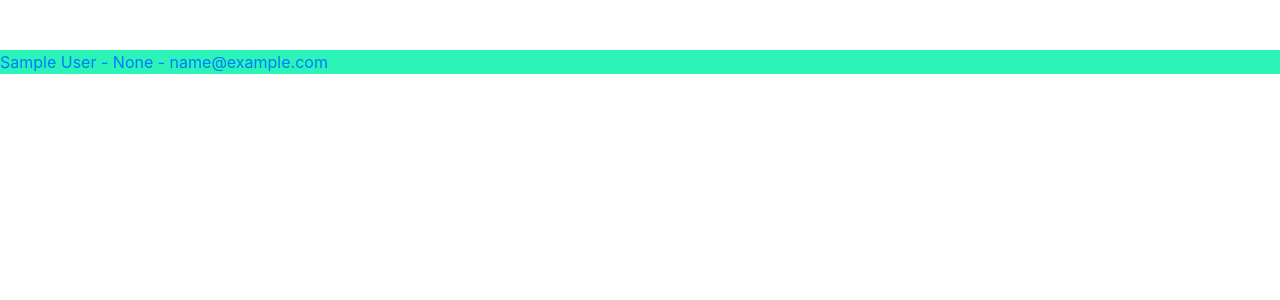
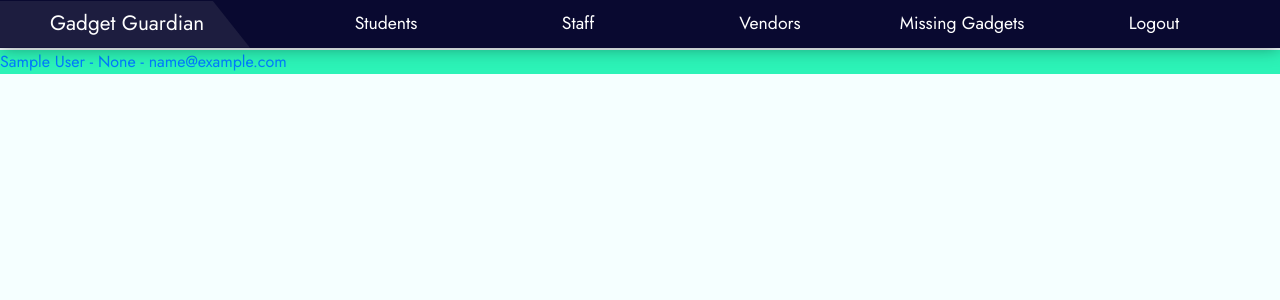
Before and after one commit to Mannuel25/Gadget-Tracker, a Django app: page /staff/ in a window 1280 px wide. Shown: the top 300 px of the page. Run offline with Django 3.2, Linux system fonts and the light colour scheme; the visitor is signed in with stand-in values (Sample User, id 1); data comes from the database, SQL or seed files in the repository; some libraries are stand-ins or nearby versions.

Commit message:
style nav.html for dashboard, found bug in staff link

```diff
--- a/static/css/styles.css
+++ b/static/css/styles.css
@@ -8,34 +8,64 @@ body {
     font-family: 'Jost', sans-serif;
 }
 
+#landing-nav{
+    display: flex;
+}
+
 li {
     list-style-type: none;
+    padding: 0;
+    margin: 0;
+    width: 100%;
 }
-#main-nav a {
-    width: 100%;
-    background: rgb(15, 15, 24);
-    color: white;
-
-}
-
-#main-nav > ul {
-    display: flex;
-    margin: 0 0 0 0;
-    font-size: 1.2em;
-    order: 1;
-    padding: 5px 20px;
-}
-
 #main-nav {
+    padding: 0 30px 0 0;
+    height: fit-content;
+    background: rgb(9, 9, 48);
     display: flex;
     position: fixed;
+    top: 0px;
     width: 100%;
     justify-content: space-between;
     align-items: center;
     margin: 0;
     transition: 0.3s;
-    z-index: 998;
+    color: white;
+    box-shadow: 0 0 18px rgba(0, 0, 0, 0.404);
 }
+#logo{
+    width: 250px;
+    font-size: 1.3em;
+    cursor: pointer;
+    clip-path: polygon( 0% 0%, 85% 0%, 100% 100%, 0% 100%);
+    background: rgb(29, 29, 63);
+    padding: 7px 0 9px 50px;
+}
+#main-nav a {
+    display: block;
+    width: 100%;
+    text-align: center;
+    padding: 10px;
+    color: white;
+    border-bottom: 2px solid rgba(0, 0, 0, 0);
+    transition: 0.2s;
+    clip-path: polygon( 0% 0%, 85% 0%, 100% 100%, 15% 100%);
+}
+#main-nav a:hover{
+    background: rgb(29, 29, 63);
+    border-bottom: 2px solid lime;
+    text-decoration: none;
+}
+
+#main-nav > ul, #landing-nav ul {
+    display: flex;
+    height: fit-content;
+    justify-content: space-between;
+    margin: 0;
+    font-size: 1.1em;
+    width: 80%;
+}
+
 
 @keyframes slide-left {
     0% {
--- a/templates/nav.html
+++ b/templates/nav.html
@@ -4,9 +4,7 @@
     <link rel="stylesheet" href="{% static 'css/styles.css' %}">
 </head>
 <nav id="main-nav">
-    <div id="menu-button">
-
-    </div>
+    <div id="logo">Gadget Guardian</div>
     <ul>
         <li><a class="" href="{% url 'all_students' %}">Students</a></li>
         <li><a class="" href="{% url 'all_staff' %}">Staff</a></li>
@@ -14,7 +12,6 @@
         <li><a class="" href="#">Missing Gadgets</a></li>
         <li><a class="" href="{% url 'logout' %}">Logout</a></li>
     </ul>
-    <a id="home-link" href="#"><img src="{% static 'images\tucounsel-logo.png' %}" alt=""></a>
 </nav>
 
 <script src="{% static 'js/script.js' %}"></script>
--- a/templates/staff.html
+++ b/templates/staff.html
@@ -16,7 +16,7 @@
 </head>
 
 <body>
-    <!-- {% include 'nav.html' %} -->
+    {% include 'nav.html' %}
     <section class="home-section" style="background-color: white;" id="btn;">
         <!--Add the form back later for styling..the functionality works-->
         <!-- <form method="GET" id="searchbar">
--- a/templates/students.html
+++ b/templates/students.html
@@ -16,7 +16,7 @@
 </head>
 
 <body>
-    <!-- {% include 'nav.html' %} -->
+    {% include 'nav.html' %}
     <section class="home-section" style="background-color: white;" id="btn;">
         <!--Add the form back later for styling..the functionality works-->
         <!-- <form method="GET" id="searchbar">
--- a/templates/vendors.html
+++ b/templates/vendors.html
@@ -16,7 +16,7 @@
 </head>
 
 <body>
-    <!-- {% include 'nav.html' %} -->
+    {% include 'nav.html' %}
     <section class="home-section" style="background-color: white;" id="btn;">
         <!--Add the form back later for styling..the functionality works-->
         <!-- <form method="GET" id="searchbar">
```
Also changed, not shown: templates/navbar.html (+2 -17 lines).
